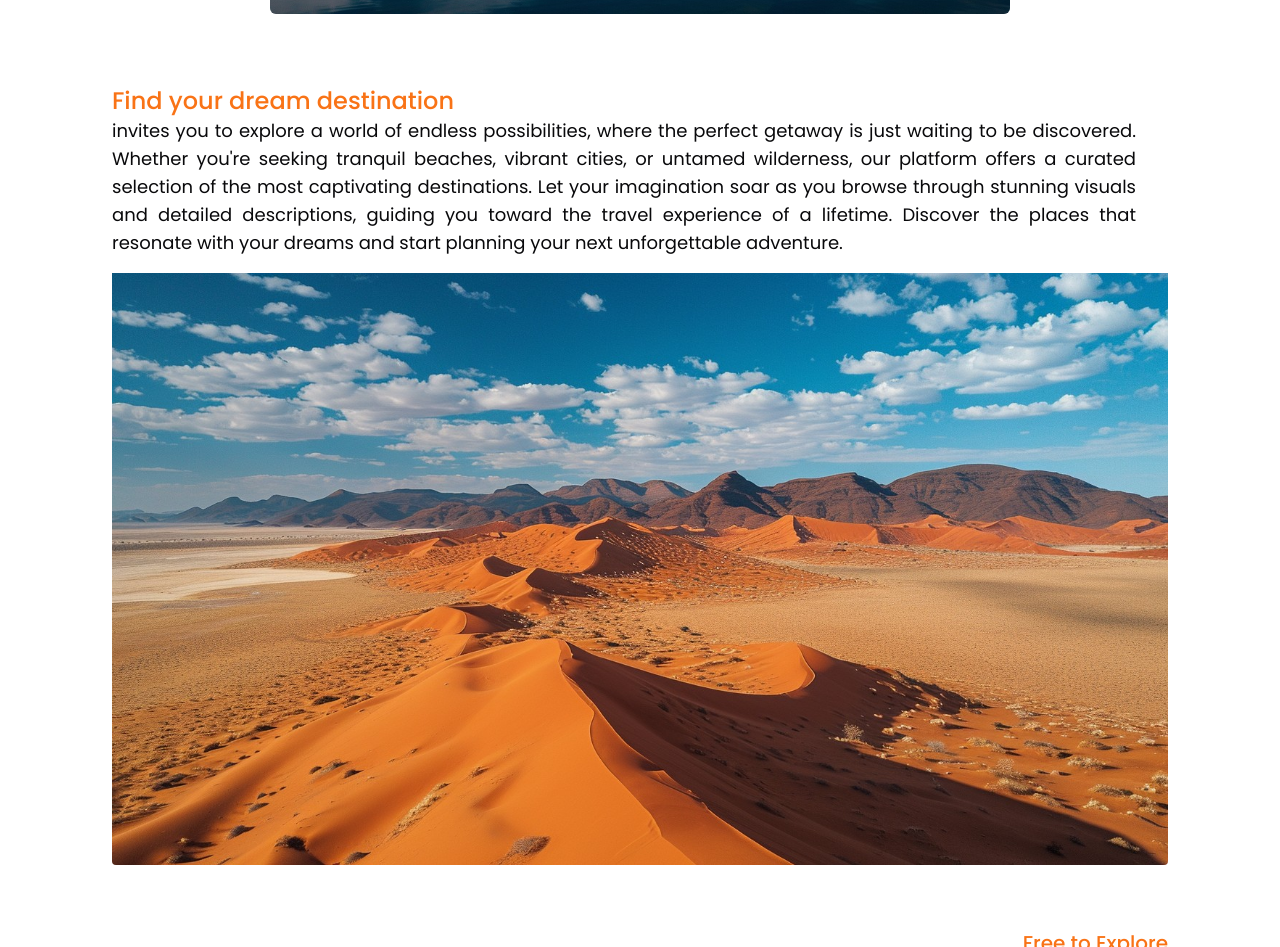
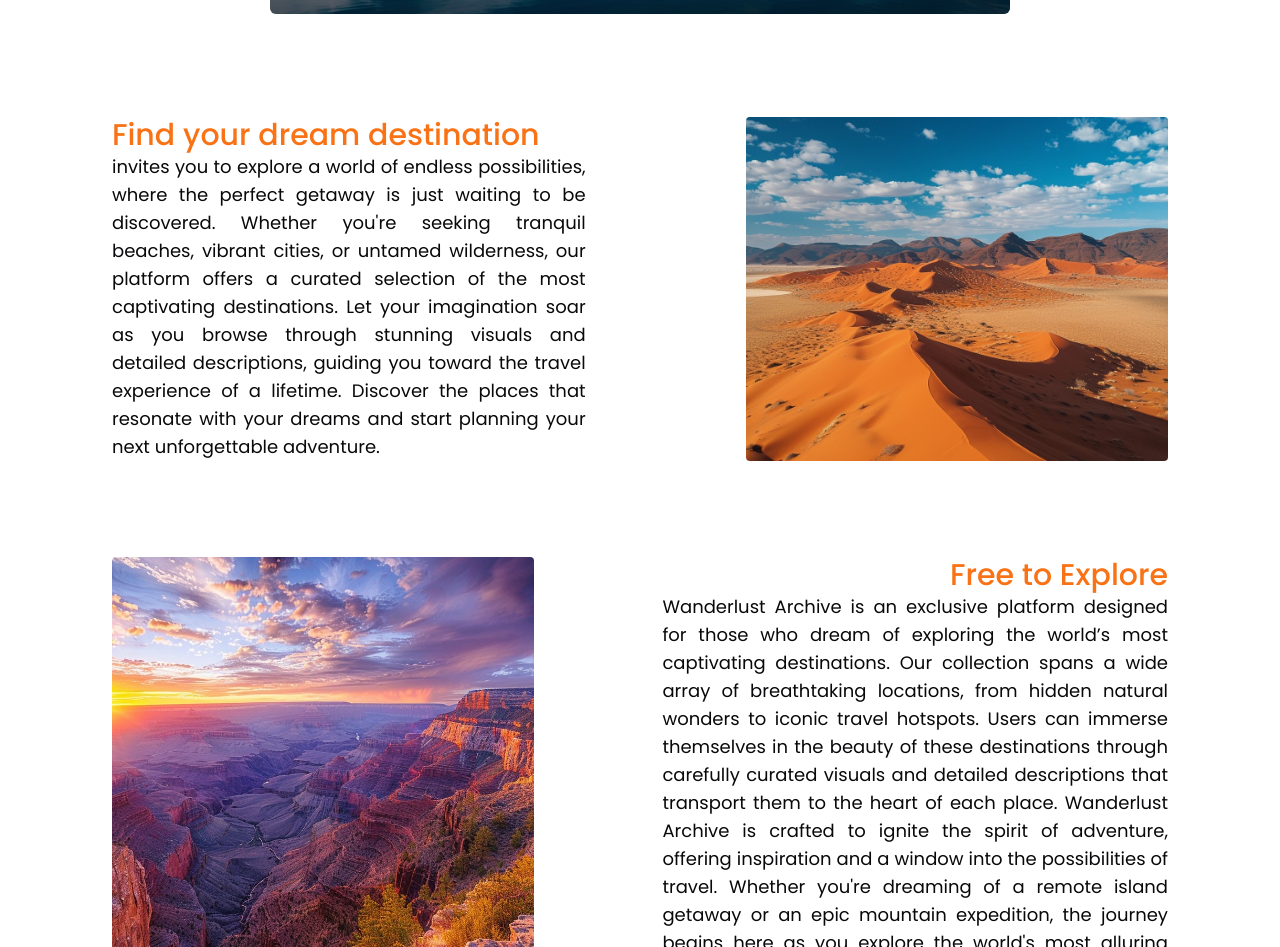
Before and after one commit to Ravsst2004/wanderlust-archive, a React (Vite) app: page / in a window 1280 px wide. Shown: the part 1505-2452 px from the top of the page. Built offline with nearby package versions, Linux system fonts and the light colour scheme; a web font is replaced by a local one.

Commit message:
About Us section

```diff
--- a/src/pages/AboutUsSection.tsx
+++ b/src/pages/AboutUsSection.tsx
@@ -10,9 +10,31 @@ import { motion } from "framer-motion";
 
 const AboutUsSection = () => {
   const refGuideText = useRef(null);
+  const refSecondSection = useRef(null);
+  const refThirdSection = useRef(null);
   const isInViewGuide = useInView(refGuideText, { once: true });
+  const isInViewSecondSection = useInView(refSecondSection, { once: true });
+  const isInViewThirdSection = useInView(refThirdSection, { once: true });
 
   const guideImageList = [guideImage1, guideImage2, guideImage3];
+
+  const varianstAnimationText = {
+    hidden: { opacity: 0, y: 200 },
+    visible: {
+      opacity: 1,
+      y: 0,
+      transition: { duration: 1, type: "spring", stiffness: 100, delay: 0.8 },
+    },
+  };
+
+  const varianstAnimationImage = {
+    hidden: { opacity: 0, y: -200 },
+    visible: {
+      opacity: 1,
+      y: 0,
+      transition: { duration: 1, type: "spring", stiffness: 100, delay: 0.8 },
+    },
+  };
 
   return (
     <>
@@ -21,7 +43,6 @@ const AboutUsSection = () => {
         id="about-us"
       >
         <section>
-          {" "}
           <motion.div
             ref={refGuideText}
             initial={{ opacity: 0, y: 200 }}
@@ -76,9 +97,17 @@ const AboutUsSection = () => {
           </div>
         </section>
 
-        <section className="pt-16">
-          <div>
-            <h1 className="text-orange-500 text-xl md:text-2xl font-medium">
+        {/* TODO: Style this until it responsive */}
+        <section
+          className="pt-16 md:pt-24 flex flex-col xl:flex-row justify-center gap-4 xl:gap-40"
+          ref={refSecondSection}
+        >
+          <motion.div
+            initial="hidden"
+            animate={isInViewSecondSection && "visible"}
+            variants={varianstAnimationText}
+          >
+            <h1 className="text-orange-500 text-xl md:text-3xl font-medium">
               Find your dream destination
             </h1>
             <p className="text-sm md:text-lg xl:max-w-5xl text-justify ">
@@ -92,35 +121,50 @@ const AboutUsSection = () => {
               with your dreams and start planning your next unforgettable
               adventure.
             </p>
-          </div>
-          <img
+          </motion.div>
+          <motion.img
+            initial="hidden"
+            animate={isInViewSecondSection && "visible"}
+            variants={varianstAnimationImage}
             src={dreamDestinationImage}
             alt="Dessert Dunes"
-            className="rounded pt-4"
+            className="rounded pt-4 md:pt-0 xl:w-[40%] object-cover"
           />
         </section>
 
-        <section className="pt-16">
-          <h1 className="text-orange-500 text-xl font-medium text-end">
+        <section
+          className="pt-16 md:pt-24 flex flex-col xl:flex-row-reverse justify-center gap-4 xl:gap-32"
+          ref={refThirdSection}
+        >
+          <motion.div
+            initial="hidden"
+            animate={isInViewThirdSection && "visible"}
+            variants={varianstAnimationText}
+          >
+            <h1 className="text-orange-500 text-xl md:text-3xl font-medium text-end">
               Free to Explore
             </h1>
             <p className="text-sm md:text-lg xl:max-w-5xl text-justify ">
               Wanderlust Archive is an exclusive platform designed for those who
               dream of exploring the world’s most captivating destinations. Our
-            collection spans a wide array of breathtaking locations, from hidden
-            natural wonders to iconic travel hotspots. Users can immerse
-            themselves in the beauty of these destinations through carefully
-            curated visuals and detailed descriptions that transport them to the
-            heart of each place. Wanderlust Archive is crafted to ignite the
-            spirit of adventure, offering inspiration and a window into the
-            possibilities of travel. Whether you're dreaming of a remote island
-            getaway or an epic mountain expedition, the journey begins here as
-            you explore the world's most alluring places.
+              collection spans a wide array of breathtaking locations, from
+              hidden natural wonders to iconic travel hotspots. Users can
+              immerse themselves in the beauty of these destinations through
+              carefully curated visuals and detailed descriptions that transport
+              them to the heart of each place. Wanderlust Archive is crafted to
+              ignite the spirit of adventure, offering inspiration and a window
+              into the possibilities of travel. Whether you're dreaming of a
+              remote island getaway or an epic mountain expedition, the journey
+              begins here as you explore the world's most alluring places.
             </p>
-          <img
+          </motion.div>
+          <motion.img
+            initial="hidden"
+            animate={isInViewThirdSection && "visible"}
+            variants={varianstAnimationImage}
             src={freeToExploreImage}
             alt="Grand Canyon"
-            className="rounded pt-4"
+            className="rounded pt-4 md:pt-0 xl:w-[40%] object-cover"
           />
         </section>
       </section>
```
Lines whose indentation alone changed are shown as unchanged.
